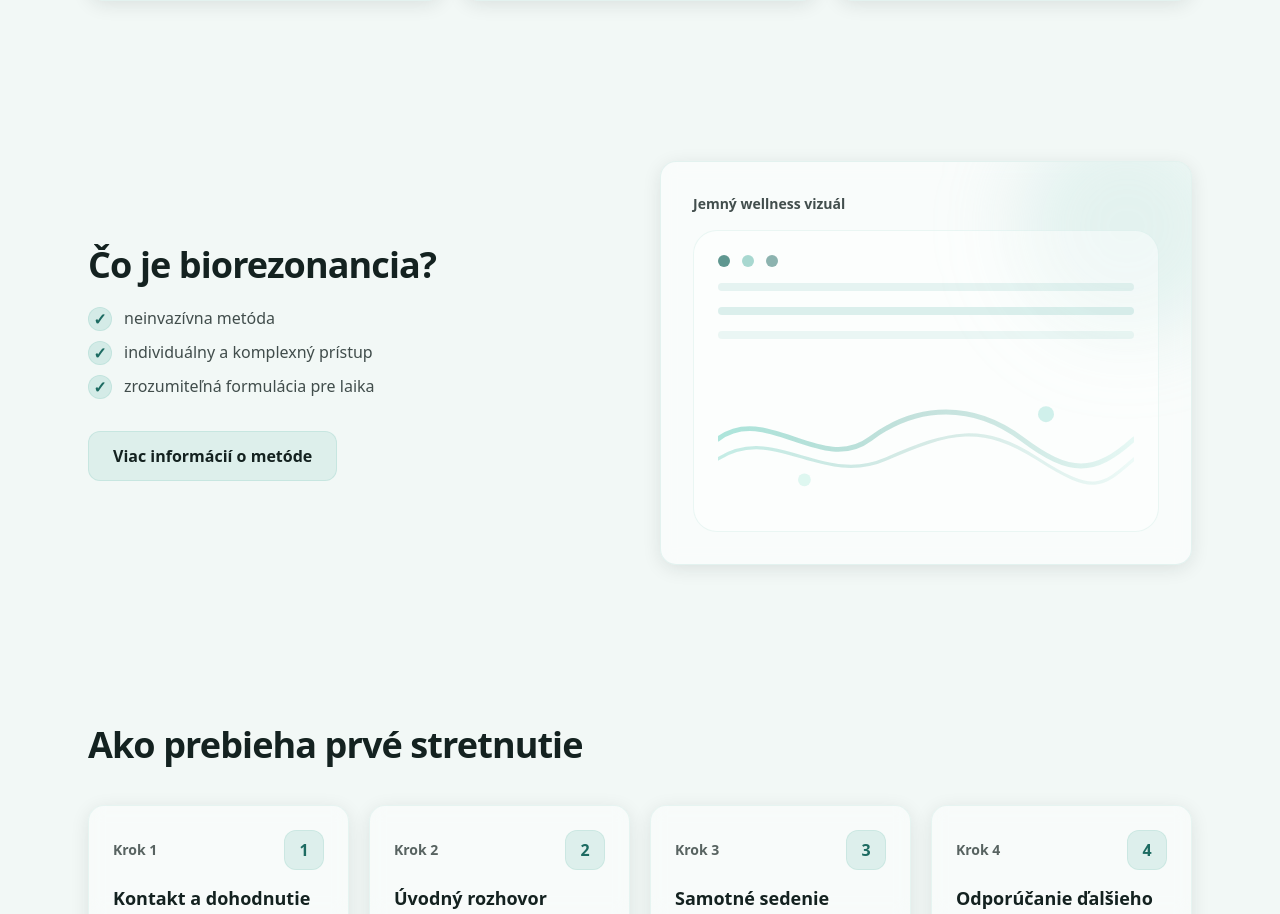
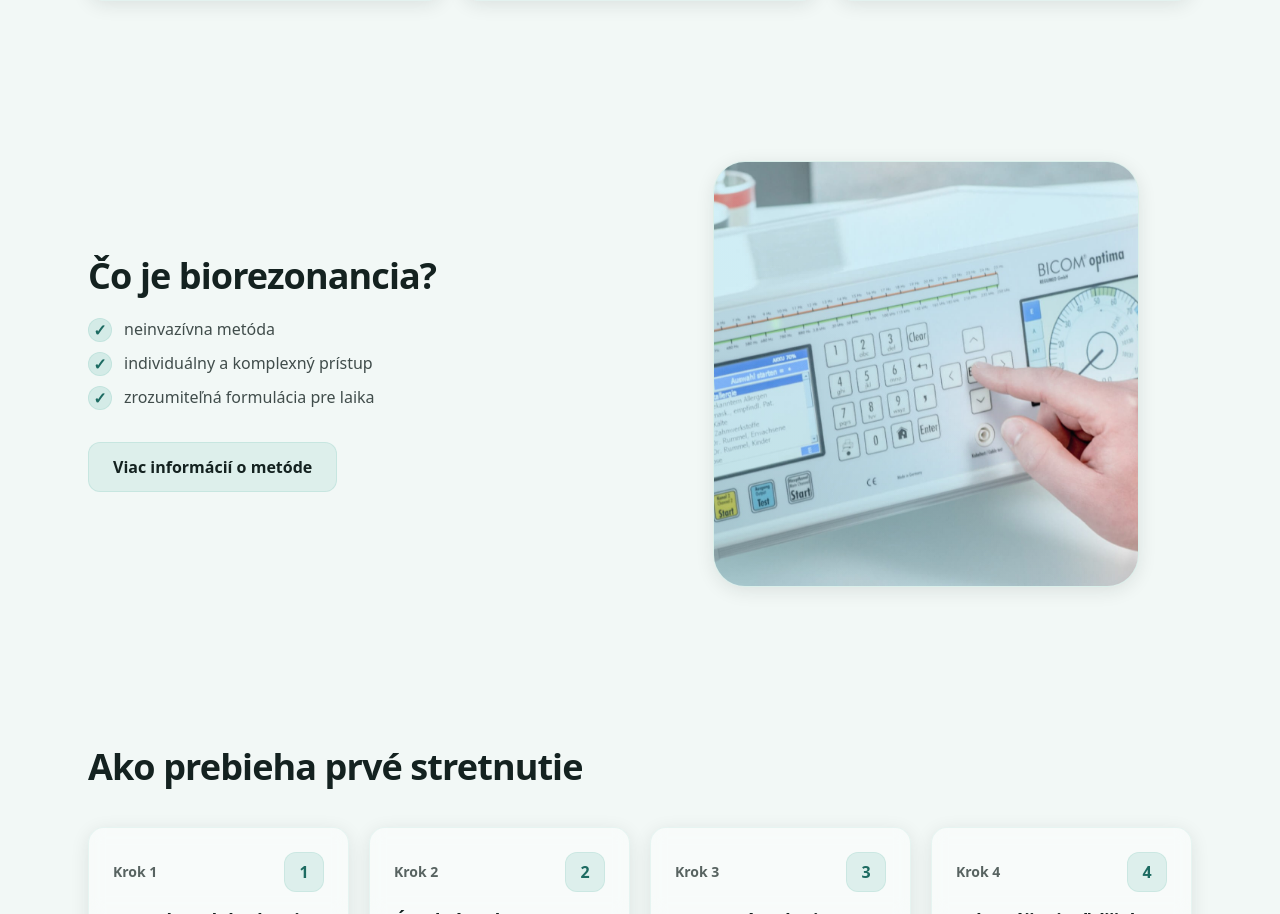
Before and after one commit to daviddiczhazy/biorezonanciakosice, a Nuxt app: page / in a window 1280 px wide. Shown: the part 1157-2071 px from the top of the page. Built offline with nearby package versions, Linux system fonts and the light colour scheme.

Commit message:
introsection image update

```diff
--- a/app/components/landing/MethodIntroSection.vue
+++ b/app/components/landing/MethodIntroSection.vue
@@ -5,8 +5,13 @@ withDefaults(
     bullets: string[];
     ctaLabel: string;
     ctaTo: string;
+    imageSrc?: string;
+    imageAlt?: string;
   }>(),
-  {}
+  {
+    imageSrc: "/img/Biorezonancia-pr.jpg",
+    imageAlt: "Biorezonancia – zariadenie a pokojné prostredie konzultácie",
+  }
 );
 </script>
 
@@ -38,87 +43,21 @@ withDefaults(
         </div>
 
         <div class="relative">
-          <BaseCard class="p-6 sm:p-8 overflow-hidden">
+          <div
+            class="relative mx-auto aspect-square w-4/5 rounded-3xl sm:rounded-[2rem] border border-primary-light/20 shadow-soft overflow-hidden bg-primary-light/10"
+          >
+            <img
+              :src="imageSrc"
+              :alt="imageAlt"
+              class="absolute inset-0 block w-full h-full object-cover object-center"
+              loading="lazy"
+              decoding="async"
+            />
             <div
-              class="absolute -top-12 -right-12 w-56 h-56 rounded-full bg-primary-light/25 blur-2xl"
+              class="pointer-events-none absolute inset-0 bg-gradient-to-tr from-primary-light/15 via-transparent to-transparent"
               aria-hidden="true"
             />
-            <div class="relative">
-              <div class="text-sm font-semibold text-text/80">
-                Jemný wellness vizuál
-              </div>
-              <div
-                class="mt-4 rounded-3xl border border-primary-light/20 bg-white/45 p-6"
-              >
-                <div class="flex items-center gap-3">
-                  <div class="w-3 h-3 rounded-full bg-primary-dark/70" />
-                  <div class="w-3 h-3 rounded-full bg-primary-light/90" />
-                  <div class="w-3 h-3 rounded-full bg-primary-dark/50" />
-                </div>
-                <div class="mt-4 space-y-4">
-                  <div class="h-2 rounded-full bg-primary-light/25" />
-                  <div class="h-2 rounded-full bg-primary-light/35" />
-                  <div class="h-2 rounded-full bg-primary-light/20" />
-                </div>
-
-                <svg
-                  class="mt-6 w-full"
-                  viewBox="0 0 520 180"
-                  xmlns="http://www.w3.org/2000/svg"
-                  aria-hidden="true"
-                >
-                  <defs>
-                    <linearGradient id="g" x1="0" y1="0" x2="1" y2="0">
-                      <stop
-                        offset="0"
-                        stop-color="#4CC8B2"
-                        stop-opacity="0.45"
-                      />
-                      <stop
-                        offset="0.5"
-                        stop-color="#1F8F7B"
-                        stop-opacity="0.25"
-                      />
-                      <stop
-                        offset="1"
-                        stop-color="#BFEFE4"
-                        stop-opacity="0.35"
-                      />
-                    </linearGradient>
-                  </defs>
-                  <path
-                    d="M0 95 C 60 50, 130 140, 190 95 S 320 50, 380 95 S 470 140, 520 95"
-                    stroke="url(#g)"
-                    stroke-width="6"
-                    fill="none"
-                    stroke-linecap="round"
-                  />
-                  <path
-                    d="M0 120 C 70 75, 130 155, 210 120 S 330 75, 400 120 S 480 155, 520 120"
-                    stroke="url(#g)"
-                    stroke-width="4"
-                    fill="none"
-                    stroke-linecap="round"
-                    opacity="0.7"
-                  />
-                  <circle
-                    cx="410"
-                    cy="64"
-                    r="10"
-                    fill="#4CC8B2"
-                    fill-opacity="0.25"
-                  />
-                  <circle
-                    cx="108"
-                    cy="146"
-                    r="8"
-                    fill="#BFEFE4"
-                    fill-opacity="0.5"
-                  />
-                </svg>
-              </div>
-            </div>
-          </BaseCard>
+          </div>
         </div>
       </div>
     </SectionContainer>
```
Also changed, not shown: public/img/biorezonancia-pr.jpg (added).
